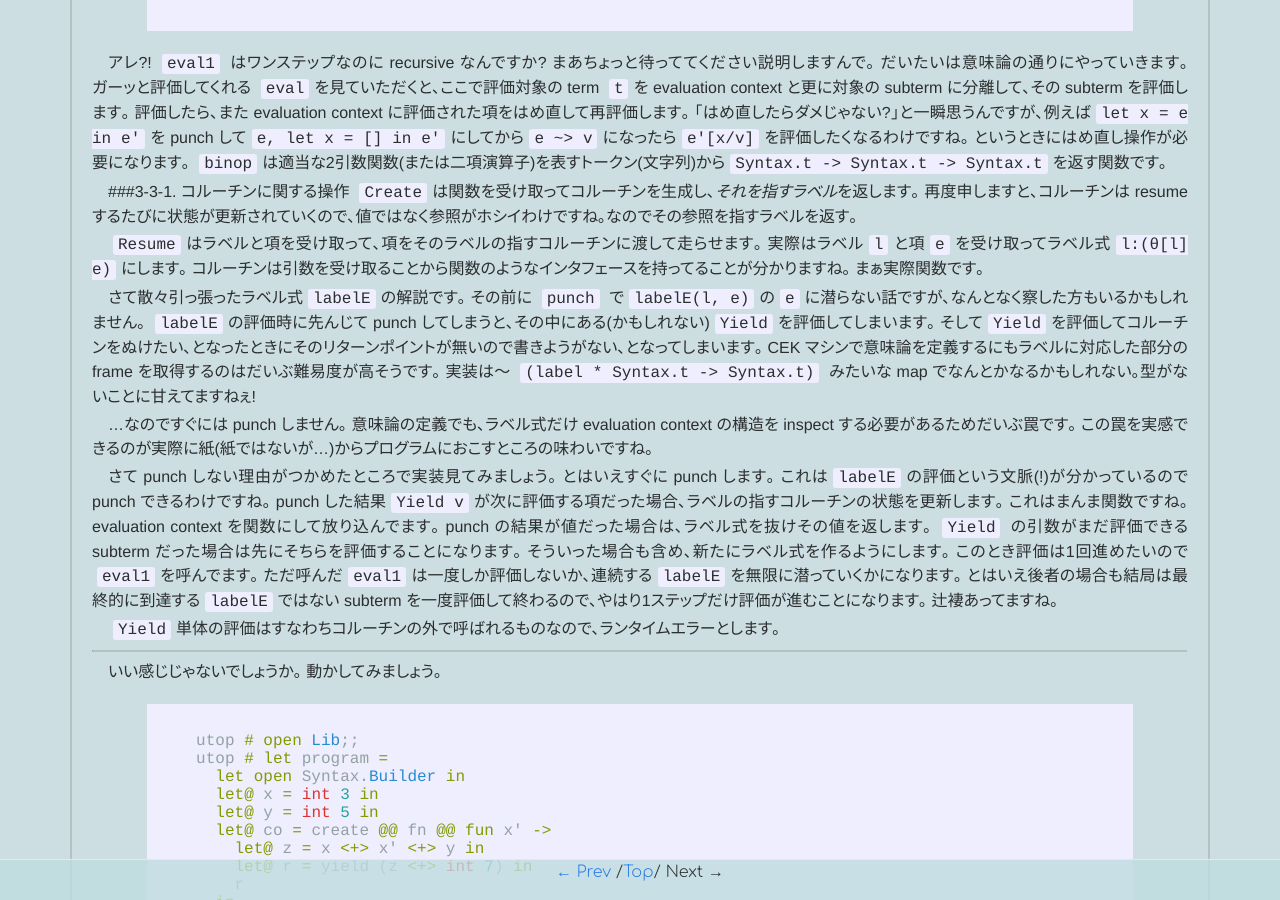
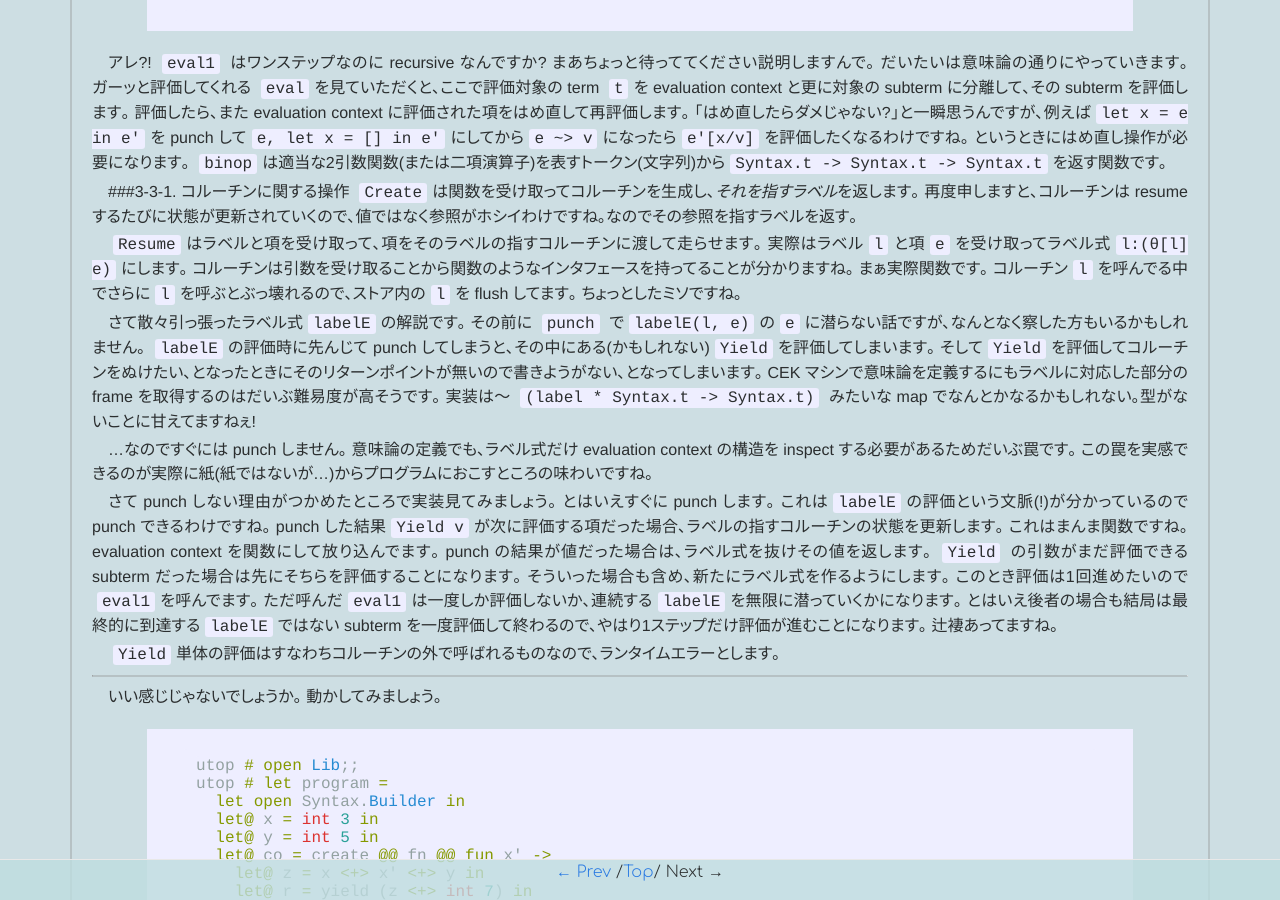
Before and after one commit to Nymphium/nymphium.github.io, a Jekyll site: the page built from _posts/2021-01-04-nikkan-coroutines-2.md, in a window 1280 px wide and 900 px high, scrolled down 4246 px. Built offline with Jekyll 4.4.1, drawn with Linux system fonts in a browser that asks for light colours; nearby versions of some CDN libraries; some web fonts are replaced; Markdown is read by kramdown in place of the engine named in the settings; comment, search, counter and statistics services are not loaded.

Commit message:
deploy at 2021-01-05 01:02:39 +0900

```diff
--- a/_posts/2021-01-04-nikkan-coroutines-2.md
+++ b/_posts/2021-01-04-nikkan-coroutines-2.md
@@ -248,6 +248,8 @@ and eval1 = function
 実際はラベル`l`と項`e`を受け取ってラベル式`l:(θ[l] e)`にします｡
 コルーチンは引数を受け取ることから関数のようなインタフェースを持ってることが分かりますね｡
 まぁ実際関数です｡
+コルーチン`l`を呼んでる中でさらに`l`を呼ぶとぶっ壊れるので､ストア内の`l`を flush してます｡
+ちょっとしたミソですね｡
 
 さて散々引っ張ったラベル式`labelE`の解説です｡
 その前に `punch` で`labelE(l, e)`の`e`に潜らない話ですが､なんとなく察した方もいるかもしれません｡
```
